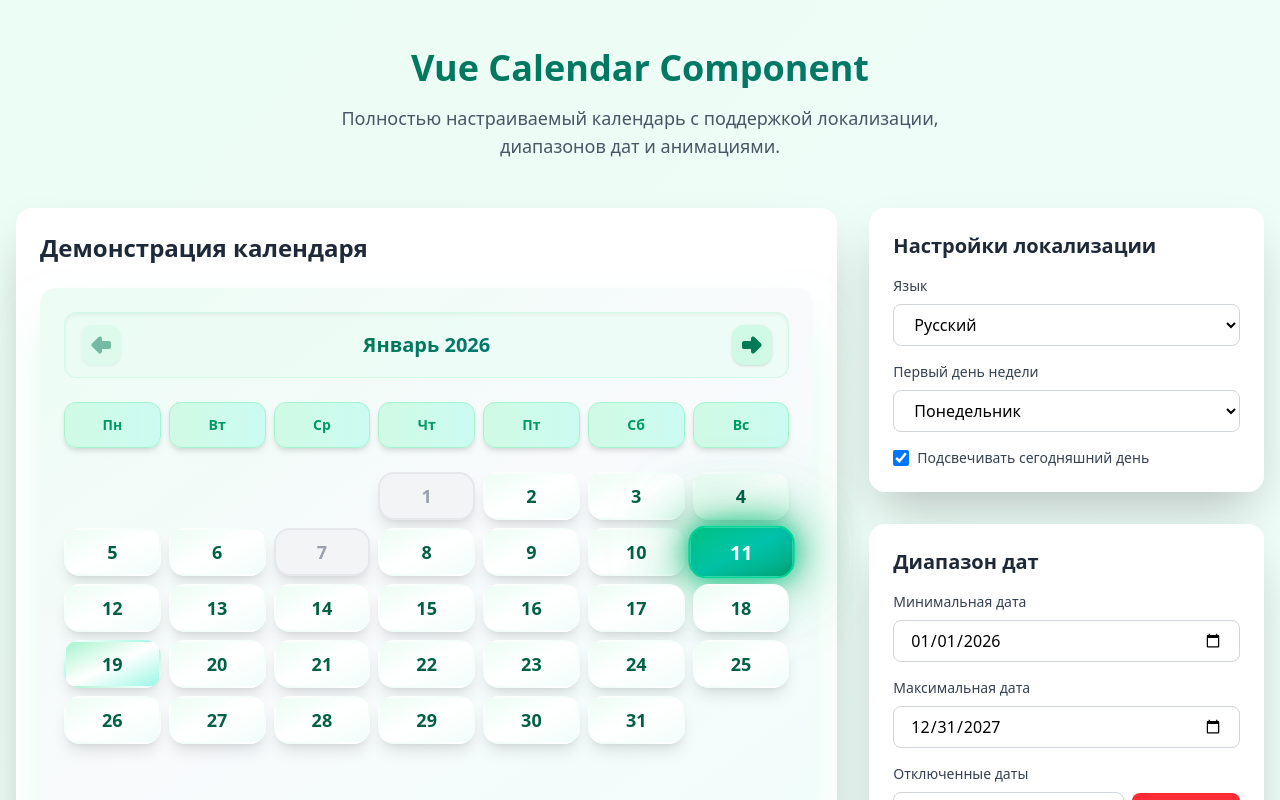
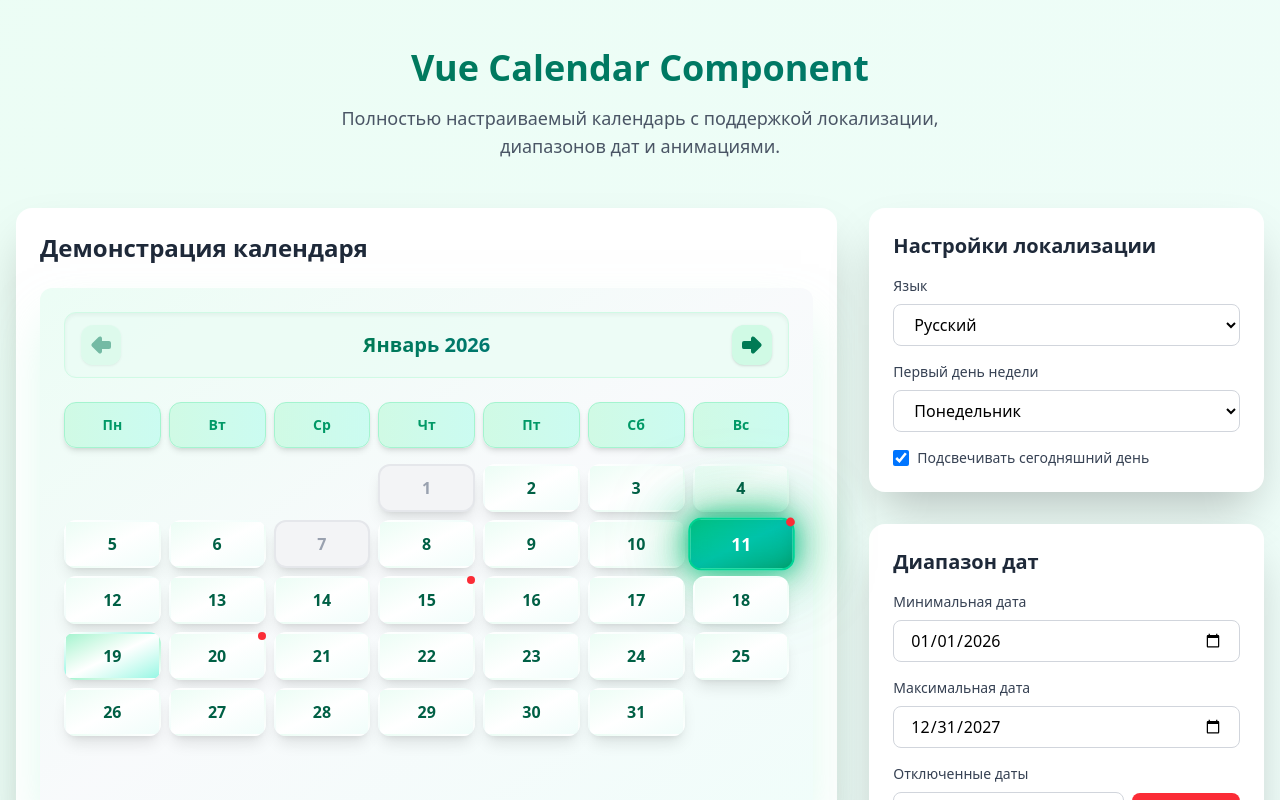
Before and after one commit to proksiks/vue-calendar, a Vue app: page / in a window 1280 px wide. Shown: the top 800 px of the page. Built offline with nearby package versions, Linux system fonts and the light colour scheme.

Commit message:
feat: add events

```diff
--- a/src/App.vue
+++ b/src/App.vue
@@ -12,13 +12,13 @@
 
       <div class="grid grid-cols-1 lg:grid-cols-3 gap-8">
         <div class="lg:col-span-2">
-          <div class="bg-white rounded-2xl shadow-2xl p-6">
+          <div class="bg-white rounded-2xl shadow-2xl md:p-6 p-2" >
             <h2 class="text-2xl font-bold text-gray-800 mb-6">Демонстрация календаря</h2>
 
             <div class="mb-8">
               <Calendar ref="calendarRef" v-model="selectedDate" :locale="selectedLocale"
                 :first-day-of-week="firstDayOfWeek" :min-date="minDate" :max-date="maxDate"
-                :disabled-dates="disabledDates" :highlight-today="highlightToday" @month-change="handleMonthChange"
+                :disabled-dates="disabledDates" :highlight-today="highlightToday" :events="calendarEvents" @month-change="handleMonthChange"
                 @day-select="handleDaySelect" />
             </div>
 
@@ -176,6 +176,28 @@
 const highlightToday = ref<boolean>(true)
 const availableLocales = ref<Locale[]>(['ru', 'en', 'fr', 'de'])
 const isSpanishLocaleAdded = ref<boolean>(false)
+const calendarEvents = ref([
+  {
+    date: '2026-01-11',
+    title: 'Важная встреча',
+    description: 'Встреча с командой по проекту'
+  },
+  {
+    date: '2026-01-15',
+    title: 'День рождения',
+    description: 'День рождения друга'
+  },
+  {
+    date: '2026-01-20',
+    title: 'Конференция',
+    description: 'Онлайн конференция по фронтенду'
+  },
+  {
+    date: '2026-02-14',
+    title: 'Выставка',
+    description: 'Посещение выставки технологий'
+  }
+])
 
 const eventLog = ref<Array<{
   message: string
--- a/src/components/calendar.vue
+++ b/src/components/calendar.vue
@@ -1,6 +1,6 @@
 <template>
     <div
-        class="bg-linear-to-br from-emerald-50 via-slate-50 to-teal-50 rounded-2xl p-6 shadow-2xl shadow-emerald-200/50 font-sans transition-all duration-300 mx-auto">
+        class="bg-linear-to-br from-emerald-50 via-slate-50 to-teal-50 rounded-xl md:p-6 p-2 shadow-2xl shadow-emerald-200/50 font-sans transition-all duration-300 mx-auto">
         <div
             class="flex items-center justify-between mb-6 bg-emerald-50/80 px-4 py-3 rounded-xl shadow-inner border border-emerald-100">
             <button @click="handlePrevMonth"
@@ -9,7 +9,10 @@
                 :class="{ 'opacity-50 cursor-not-allowed hover:scale-100 hover:bg-emerald-100': isPrevMonthDisabled }"
                 aria-label="Previous month">
                 <span class="transition-transform duration-200 group-hover:-translate-x-1">
-                    <svg xmlns="http://www.w3.org/2000/svg" width="24" height="24" viewBox="0 0 24 24"><path fill="currentColor" d="M9.586 4L3 10.586a2 2 0 0 0 0 2.828L9.586 20a2 2 0 0 0 2.18.434l.145-.068A2 2 0 0 0 13 18.586V16h7a2 2 0 0 0 2-2v-4l-.005-.15A2 2 0 0 0 20 8l-7-.001V5.414A2 2 0 0 0 9.586 4"/></svg>
+                    <svg xmlns="http://www.w3.org/2000/svg" width="24" height="24" viewBox="0 0 24 24">
+                        <path fill="currentColor"
+                            d="M9.586 4L3 10.586a2 2 0 0 0 0 2.828L9.586 20a2 2 0 0 0 2.18.434l.145-.068A2 2 0 0 0 13 18.586V16h7a2 2 0 0 0 2-2v-4l-.005-.15A2 2 0 0 0 20 8l-7-.001V5.414A2 2 0 0 0 9.586 4" />
+                    </svg>
                 </span>
             </button>
 
@@ -23,14 +26,17 @@
                 :class="{ 'opacity-50 cursor-not-allowed hover:scale-100 hover:bg-emerald-100': isNextMonthDisabled }"
                 aria-label="Next month">
                 <span class="transition-transform duration-200 group-hover:translate-x-1">
-                    <svg xmlns="http://www.w3.org/2000/svg" width="24" height="24" viewBox="0 0 24 24"><path fill="currentColor" d="M12.089 3.634A2 2 0 0 0 11 5.414L10.999 8H4a2 2 0 0 0-2 2v4l.005.15A2 2 0 0 0 4 16l6.999-.001l.001 2.587A2 2 0 0 0 14.414 20L21 13.414a2 2 0 0 0 0-2.828L14.414 4a2 2 0 0 0-2.18-.434z"/></svg>
+                    <svg xmlns="http://www.w3.org/2000/svg" width="24" height="24" viewBox="0 0 24 24">
+                        <path fill="currentColor"
+                            d="M12.089 3.634A2 2 0 0 0 11 5.414L10.999 8H4a2 2 0 0 0-2 2v4l.005.15A2 2 0 0 0 4 16l6.999-.001l.001 2.587A2 2 0 0 0 14.414 20L21 13.414a2 2 0 0 0 0-2.828L14.414 4a2 2 0 0 0-2.18-.434z" />
+                    </svg>
                 </span>
             </button>
         </div>
 
-        <div class="grid grid-cols-7 gap-2 mb-6">
+        <div class="grid grid-cols-7 gap-2 mb-2 md:mb-4">
             <span v-for="day in orderedWeekdays" :key="day"
-                class="text-emerald-600 font-bold py-3 text-center text-sm bg-linear-to-r from-emerald-100 to-teal-100 rounded-xl shadow-md border border-emerald-200">
+                class="text-emerald-600 font-bold md:py-3 text-center text-sm bg-linear-to-r from-emerald-100 to-teal-100 rounded-xl shadow-md border border-emerald-200">
                 {{ day }}
             </span>
         </div>
@@ -39,12 +45,12 @@
             <transition :name="slideDirection" mode="out-in" @after-leave="resetSlideDirection">
                 <div :key="`${displayYear}-${displayMonthNumber}`" class="grid grid-cols-7 gap-2">
 
-                    <div v-for="n in daysBeforeFirstDay" :key="`before-${n}`" class="min-h-12 min-w-12"
+                    <div v-for="n in daysBeforeFirstDay" :key="`before-${n}`" class="w-full md:min-h-12 min-h-6 md:min-w-12 min-w-6"
                         aria-hidden="true" />
 
-                    <button v-for="day in daysInDisplayMonth" :key="day" @click="handleDayClick(day)"
-                        :disabled="!isDateSelectable(day)" :class="[
-                            'relative rounded-2xl min-h-12 min-w-12 font-bold text-lg shadow-lg border-2 transition-all duration-300 flex items-center justify-center',
+                    <div v-for="day in daysInDisplayMonth" :key="day" class="relative inline-block">
+                        <button @click="handleDayClick(day)" :disabled="!isDateSelectable(day)" :class="[
+                            'relative rounded-xl w-full md:min-h-12 min-h-6 md:min-w-12 min-w-6 font-bold text-lg shadow-lg border-2 transition-all duration-300 flex items-center justify-center',
                             'focus:outline-none focus:ring-4 focus:ring-emerald-200/60 active:scale-95',
                             {
                                 'bg-linear-to-br from-emerald-50 via-white to-teal-50 text-emerald-800 border-transparent hover:border-emerald-300 hover:shadow-2xl hover:scale-105':
@@ -57,20 +63,36 @@
                                     isToday(day) && !isSelected(day) && isDateSelectable(day)
                             }
                         ]" :aria-label="getDayAriaLabel(day)" :aria-selected="isSelected(day)"
-                        :aria-disabled="!isDateSelectable(day)">
-                        <span class="relative z-10 leading-none">{{ day }}</span>
+                            :aria-disabled="!isDateSelectable(day)" @mouseenter="showPopup(day)"
+                            @mouseleave="hidePopup" @touchstart="handleTouchStart(day)" @touchend="hidePopup" @touchmove="handleTouchMove" @touchcancel="hidePopup">
+                            <span class="relative z-10 leading-none md:text-base text-xs">{{ day }}</span>
+
+                            <div v-if="hasEvents(day)"
+                                class="absolute -top-0.5 -right-0.5 w-2 h-2 bg-red-500 rounded-full">
+                            </div>
 
 
-                        <div v-if="isSelected(day)"
-                            class="absolute inset-0 rounded-2xl bg-linear-to-r from-emerald-400/30 to-teal-400/30 -z-10 opacity-100 blur-sm" />
+                            <div v-if="isSelected(day)"
+                                class="absolute inset-0 rounded-xl bg-linear-to-r from-emerald-400/30 to-teal-400/30 -z-10 opacity-100 blur-sm" />
 
 
-                        <div v-else-if="isDateSelectable(day)"
-                            class="absolute inset-0 rounded-2xl bg-linear-to-r from-emerald-400/20 to-teal-400/20 -z-10 opacity-0 group-hover:opacity-100 transition-opacity duration-300 blur-sm" />
-                    </button>
+                            <div v-else-if="isDateSelectable(day)"
+                                class="absolute inset-0 rounded-xl bg-linear-to-r from-emerald-400/20 to-teal-400/20 -z-10 opacity-0 group-hover:opacity-100 transition-opacity duration-300 blur-sm" />
+                        </button>
+
+                        <div v-if="activeDayWithPopup === day && hasEvents(day)" class="popup-content"
+                            :class="{ 'opacity-100 visible': activeDayWithPopup === day, 'opacity-0 invisible': activeDayWithPopup !== day }">
+                            <div class="font-bold text-emerald-700 mb-1">{{ formatDateForPopup(day) }}</div>
+                            <div v-for="event in getEventsForDay(day)" :key="event.title"
+                                class="text-sm mb-1 last:mb-0">
+                                <div class="font-medium text-gray-800">{{ event.title }}</div>
+                                <div v-if="event.description" class="text-gray-600">{{ event.description }}</div>
+                            </div>
+                        </div>
+                    </div>
 
 
-                    <div v-for="n in daysAfterLastDay" :key="`after-${n}`" class="min-h-12 min-w-12"
+                    <div v-for="n in daysAfterLastDay" :key="`after-${n}`" class="w-full md:min-h-12 min-h-6 md:min-w-12 min-w-6"
                         aria-hidden="true" />
                 </div>
             </transition>
@@ -91,6 +113,11 @@
     maxDate?: string | Date
     disabledDates?: (string | Date)[]
     highlightToday?: boolean
+    events?: Array<{
+        date: string
+        title: string
+        description?: string
+    }>
 }
 
 export interface CalendarEmits {
@@ -102,7 +129,8 @@
 const props = withDefaults(defineProps<CalendarProps>(), {
     locale: 'ru',
     firstDayOfWeek: 1,
-    highlightToday: true
+    highlightToday: true,
+    events: () => []
 })
 
 const emit = defineEmits<CalendarEmits>()
@@ -156,6 +184,7 @@
 
 const displayDate = ref<Date>(getDisplayDate())
 const slideDirection = ref('slide-next')
+const activeDayWithPopup = ref<number | null>(null)
 
 const updateDisplayDate = () => {
     const newDisplayDate = getDisplayDate()
@@ -202,6 +231,15 @@
     const normalized = new Date(date)
     normalized.setHours(0, 0, 0, 0)
     return normalized
+}
+
+const getEventsForDay = (day: number): Array<{ date: string, title: string, description?: string }> => {
+    const dateStr = formatDate(new Date(displayYear.value, displayMonthNumber.value, day))
+    return props.events.filter(event => event.date === dateStr)
+}
+
+const hasEvents = (day: number): boolean => {
+    return getEventsForDay(day).length > 0
 }
 
 
@@ -320,6 +358,46 @@
     return `${dayName}, ${day} ${displayMonth.value} ${displayYear.value}`
 }
 
+let touchTimeout: number | null = null;
+
+const handleTouchStart = (day: number) => {
+
+    showPopup(day)
+}
+
+const handleTouchMove = (event: TouchEvent) => {
+
+    event.preventDefault();
+}
+
+const showPopup = (day: number) => {
+
+    if (touchTimeout) {
+        clearTimeout(touchTimeout);
+        touchTimeout = null;
+    }
+    activeDayWithPopup.value = day
+}
+
+const hidePopup = () => {
+    if (touchTimeout) clearTimeout(touchTimeout);
+
+    touchTimeout = setTimeout(() => {
+        activeDayWithPopup.value = null;
+        touchTimeout = null;
+    }, 300);
+}
+
+const formatDateForPopup = (day: number): string => {
+    const date = new Date(displayYear.value, displayMonthNumber.value, day)
+    return date.toLocaleDateString(props.locale, {
+        weekday: 'long',
+        year: 'numeric',
+        month: 'long',
+        day: 'numeric'
+    })
+}
+
 const emitMonthChange = () => {
     emit('month-change', {
         year: displayYear.value,
@@ -376,6 +454,30 @@
     transform: translateX(30px);
 }
 
+/* Стили для всплывающего окна */
+.popup-content {
+    z-index: 50;
+    background: white;
+    box-shadow: 0 10px 25px rgba(0, 0, 0, 0.15);
+    border-radius: 0.5rem;
+    padding: 0.75rem;
+    border: 1px solid #e5e7eb;
+    min-width: 200px;
+    position: absolute;
+    top: calc(100% + 0.5rem);
+    left: 50%;
+    transform: translateX(-50%);
+    transition: opacity 0.3s ease, visibility 0.3s ease;
+}
+
+@media (max-width: 768px) {
+    .popup-content {
+        min-width: 160px;
+        font-size: 0.875rem;
+        padding: 0.5rem;
+    }
+}
+
 button[aria-selected="true"] {
     box-shadow:
         0 0 20px rgba(16, 185, 129, 0.6),
```
